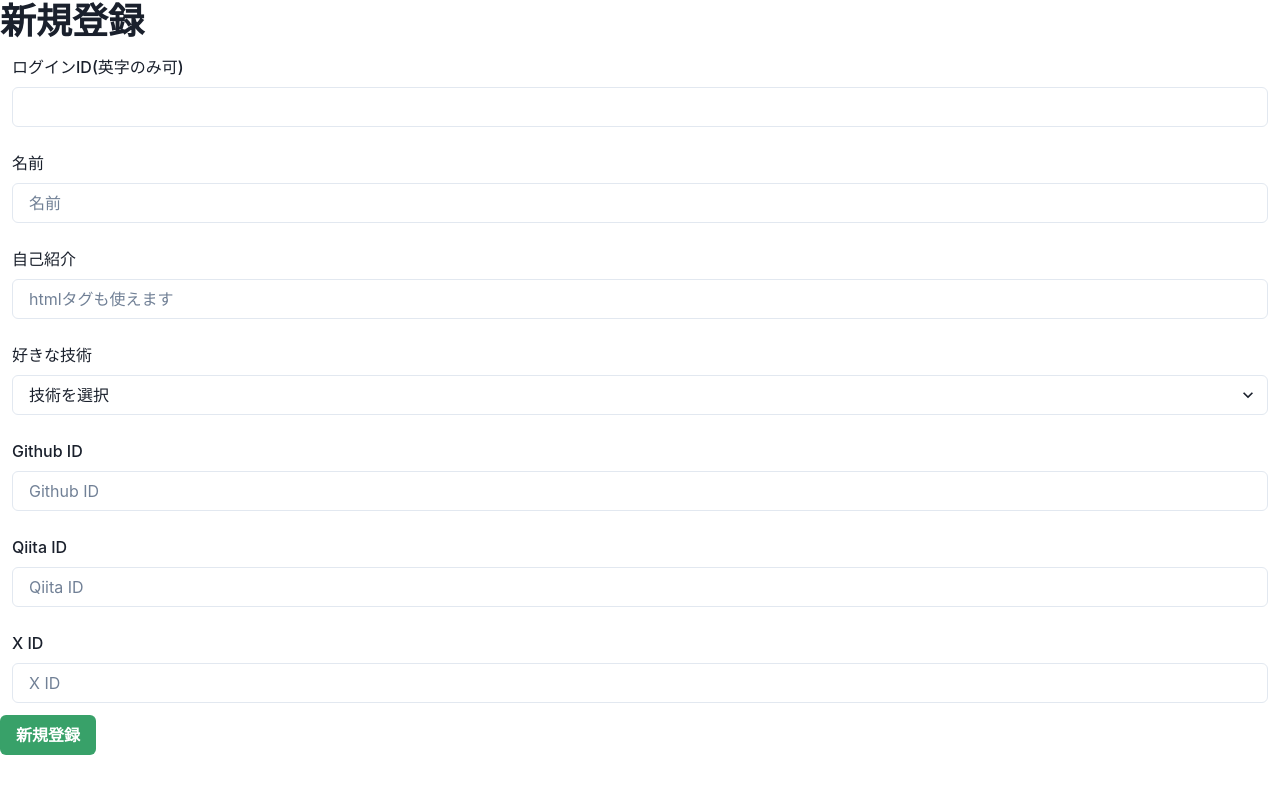
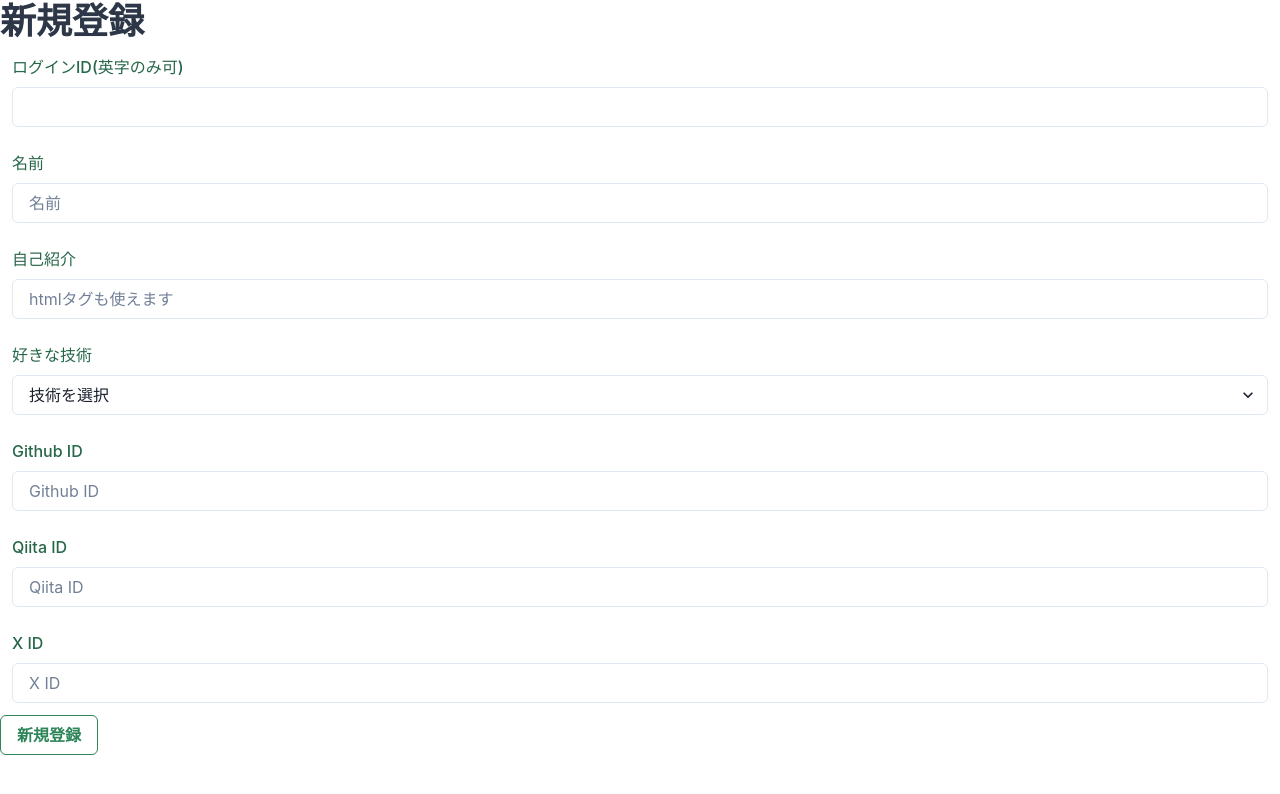
Before and after one commit to AyakaKoyama/AK-business-card-app, a React (Vite) app: page /cards/register in a window 1280 px wide. Shown: the top 794 px of the page. Built offline with nearby package versions, Linux system fonts and the light colour scheme; no server answers.

Commit message:
test-done

```diff
--- a/src/RegisterCard.tsx
+++ b/src/RegisterCard.tsx
@@ -75,10 +75,12 @@ export const RegisterCard = () => {
   return (
     <>
       <form onSubmit={handleSubmit(onSubmit)}>
-        <Heading data-testid="title">新規登録</Heading>
+        <Heading data-testid="title" color="gray.700">
+          新規登録
+        </Heading>
         <Box p={3}>
           <FormControl isInvalid={!!errors.loginID}>
-            <FormLabel>ログインID(英字のみ可)</FormLabel>
+            <FormLabel color="#276749">ログインID(英字のみ可)</FormLabel>
             <Input
               data-testid="login-id"
               placeholder=" "
@@ -97,7 +99,7 @@ export const RegisterCard = () => {
         </Box>
         <Box p={3}>
           <FormControl isInvalid={!!errors.userName}>
-            <FormLabel>名前</FormLabel>
+            <FormLabel color="#276749">名前</FormLabel>
             <Input
               data-testid="userName"
               placeholder="名前"
@@ -110,7 +112,7 @@ export const RegisterCard = () => {
         </Box>
         <Box p={3}>
           <FormControl isInvalid={!!errors.description}>
-            <FormLabel>自己紹介</FormLabel>
+            <FormLabel color="#276749">自己紹介</FormLabel>
             <Input
               data-testid="description"
               placeholder="htmlタグも使えます"
@@ -125,7 +127,7 @@ export const RegisterCard = () => {
         </Box>
         <Box p={3}>
           <FormControl isInvalid={!!errors.favoriteSkillID}>
-            <FormLabel>好きな技術</FormLabel>
+            <FormLabel color="#276749">好きな技術</FormLabel>
             <Select
               data-testid="skill"
               placeholder="技術を選択"
@@ -144,7 +146,7 @@ export const RegisterCard = () => {
         </Box>
         <Box p={3}>
           <FormControl variant="floating" id="github-id">
-            <FormLabel>Github ID</FormLabel>
+            <FormLabel color="#276749">Github ID</FormLabel>
             <Input
               data-testid="github-id"
               placeholder="Github ID"
@@ -154,7 +156,7 @@ export const RegisterCard = () => {
         </Box>
         <Box p={3}>
           <FormControl variant="floating" id="qiita-id">
-            <FormLabel>Qiita ID</FormLabel>
+            <FormLabel color="#276749">Qiita ID</FormLabel>
             <Input
               data-testid="qiita-id"
               placeholder="Qiita ID"
@@ -164,11 +166,16 @@ export const RegisterCard = () => {
         </Box>
         <Box p={3}>
           <FormControl variant="floating" id="x-id">
-            <FormLabel>X ID</FormLabel>
+            <FormLabel color="#276749">X ID</FormLabel>
             <Input data-testid="x-id" placeholder="X ID" {...register("xId")} />
           </FormControl>
         </Box>
-        <Button data-testid="register-button" type="submit" colorScheme="green">
+        <Button
+          data-testid="register-button"
+          type="submit"
+          colorScheme="green"
+          variant="outline"
+        >
           新規登録
         </Button>
       </form>
--- a/src/SearchCard.tsx
+++ b/src/SearchCard.tsx
@@ -1,6 +1,7 @@
 import {
   Button,
   FormControl,
+  FormErrorMessage,
   FormLabel,
   Heading,
   Input,
@@ -46,24 +47,37 @@ export const SearchCard: React.FC = () => {
   return (
     <form onSubmit={handleSubmit(onSubmit)}>
       <Heading data-testid="title">ユーザー検索</Heading>
-      <FormControl isInvalid={!!errors.searchID} isRequired>
-        <FormLabel>ログインID</FormLabel>
+      <FormControl isInvalid={!!errors.searchID}>
+        <FormLabel mt={5}>ログインID</FormLabel>
         <Input
           data-testid="login-id"
           placeholder=""
           color="green"
           _placeholder={{ color: "inherit" }}
-          {...register("searchID", { required: true })}
+          {...register("searchID", {
+            required: "ログインIDの入力は必須です",
+          })}
         />
+        <FormErrorMessage>
+          {errors.searchID && errors.searchID.message}
+        </FormErrorMessage>
       </FormControl>
-      <Button data-testid="search-button" colorScheme="green" type="submit">
+      <Button
+        data-testid="search-button"
+        colorScheme="green"
+        mt={5}
+        type="submit"
+      >
         検索
       </Button>
 
       <Button
+        data-testid="register-button"
         colorScheme="green"
         color="green"
         variant="outline"
+        mt={5}
+        ml={2}
         onClick={OnClickRegister}
       >
         新規登録はこちら！
```
Also changed, not shown: 1 other file (tests, documents, lock files or other folders).
